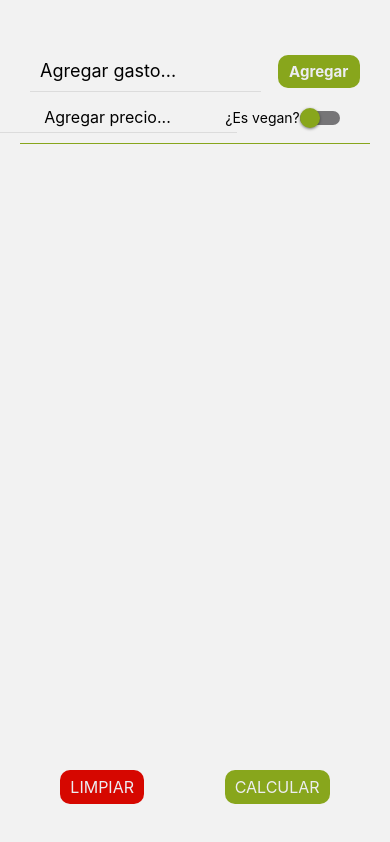
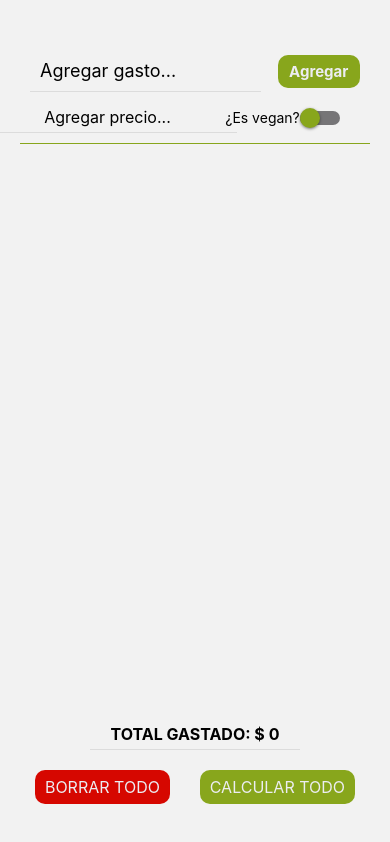
Before and after one commit to NicoPicotto/Vegan-Split, a React Native app: screen /Home in a window 390 px wide. Built offline with nearby package versions, Linux system fonts and the light colour scheme.

Commit message:
Precio total añadido

```diff
--- a/src/Navigation/MainStack.js
+++ b/src/Navigation/MainStack.js
@@ -1,7 +1,6 @@
 import { NavigationContainer } from '@react-navigation/native';
 import { createNativeStackNavigator } from '@react-navigation/native-stack';
 import React from 'react';
-import Detail from '../Screens/Detail';
 import Home from '../Screens/Home/Index';
 
 const Stack = createNativeStackNavigator();
@@ -15,7 +14,6 @@ const MainStack = () => {
 				}}
 			>
 				<Stack.Screen name='Home' component={Home} />
-				<Stack.Screen name='Detail' component={Detail} />
 			</Stack.Navigator>
 		</NavigationContainer>
 	);
--- a/src/Screens/Detail/index.js
+++ /dev/null
@@ -1,21 +0,0 @@
-import { View, Text, Button } from 'react-native';
-import React from 'react';
-import { styles } from './styles';
-
-const Detail = ({ route, navigation }) => {
-
-	const {array} = route.params;
-
-	console.log("ItemList: ", array)
-
-
-	return (
-		<View style={styles.container}>
-			<View>
-				<Text>Detalle</Text>
-			</View>
-		</View>
-	);
-};
-
-export default Detail;
--- a/src/Screens/Detail/styles.js
+++ /dev/null
@@ -1,10 +0,0 @@
-import { StyleSheet } from 'react-native';
-
-export const styles = StyleSheet.create({
-	container: {
-		flex: 1,
-		paddingVertical: 40,
-		paddingHorizontal: 20,
-		alignItems: 'center',
-	},
-});
--- a/src/Screens/Home/Index.js
+++ b/src/Screens/Home/Index.js
@@ -13,7 +13,7 @@ import { styles } from './styles';
 import CustomButton from '../../Components/Button';
 import DeleteModal from '../../Components/DeleteModal';
 
-const Home = ({ navigation }) => {
+const Home = () => {
 	const [text, setTextItem] = useState('');
 	const [itemList, setItemList] = useState([]);
 	const [selectedItem, setSelectedItem] = useState([]);
@@ -33,6 +33,11 @@ const Home = ({ navigation }) => {
 		setIsEnabled((previousState) => !previousState);
 	};
 
+	//Precio total
+	const totalPrice = itemList.reduce((total, item) => {
+		return total + item.gasto;
+	}, 0);
+
 	//Función para capturar el nombre
 	const handleOnChangeInput = (value) => {
 		setTextItem(value);
@@ -43,12 +48,17 @@ const Home = ({ navigation }) => {
 		setGasto(number);
 	};
 
-	//Función para añadir el texto capturado
+	//Función para añadir el item a la lista
 	const addItem = () => {
 		if (text !== '') {
 			setItemList([
 				...itemList,
-				{ id: itemList.length + 1, value: text, gasto: gasto, vegan: vegan },
+				{
+					id: itemList.length + 1,
+					value: text,
+					gasto: parseInt(gasto),
+					vegan: vegan,
+				},
 			]);
 			setTextItem('');
 			setGasto('');
@@ -109,8 +119,8 @@ const Home = ({ navigation }) => {
 						keyboardType='numeric'
 						onChangeText={handleOnChangeGasto}
 						number={gasto}
+						style={styles.priceInput}
 						value={gasto}
-						style={styles.priceInput}
 					/>
 				</View>
 				<View style={styles.settingsVegan}>
@@ -142,6 +152,7 @@ const Home = ({ navigation }) => {
 				)}
 				keyExtractor={(item) => item.id}
 			/>
+			<Text style={styles.totalPrice}>TOTAL GASTADO: $ {totalPrice}</Text>
 			<DeleteModal
 				onHandleDeleteItem={handleDeleteItem}
 				visible={modalDeleteVisible}
@@ -150,13 +161,13 @@ const Home = ({ navigation }) => {
 			/>
 			<View style={styles.buttonContainer}>
 				<CustomButton
-					textButton='LIMPIAR'
+					textButton='BORRAR TODO'
 					bgColor='#D60700'
 					textColor='#ecedf1'
 					onPressProp={deleteAll}
 				/>
 				<CustomButton
-					textButton='CALCULAR'
+					textButton='CALCULAR TODO'
 					bgColor='#88A61C'
 					textColor='#ecedf1'
 					onPressProp={null}
--- a/src/Screens/Home/styles.js
+++ b/src/Screens/Home/styles.js
@@ -112,4 +112,14 @@ export const styles = StyleSheet.create({
 		alignItems: 'center',
 		marginTop: 22,
 	},
+	totalPrice: {
+		fontSize: 16,
+		width: '60%',
+		textAlign: 'center',
+		fontWeight: "bold",
+		marginVertical: 20,
+		paddingVertical: 5,
+		borderBottomColor: 'gainsboro',
+		borderBottomWidth: 1,
+	},
 });
```
